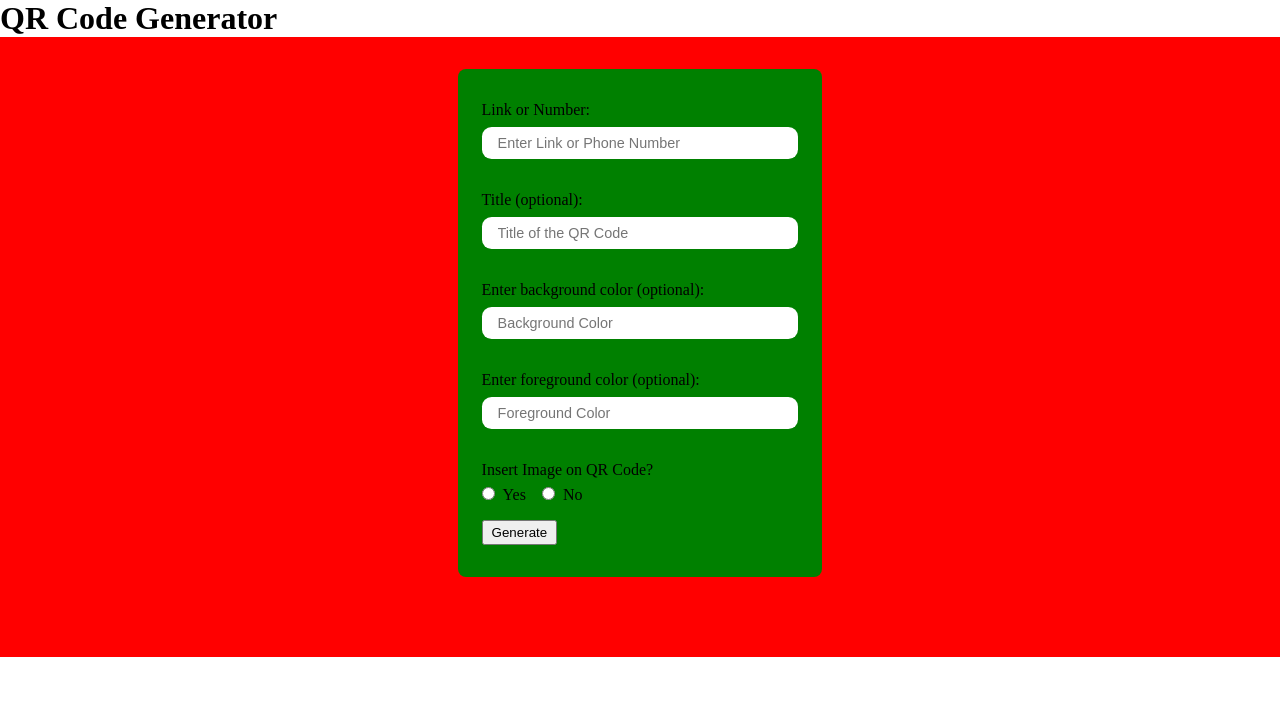
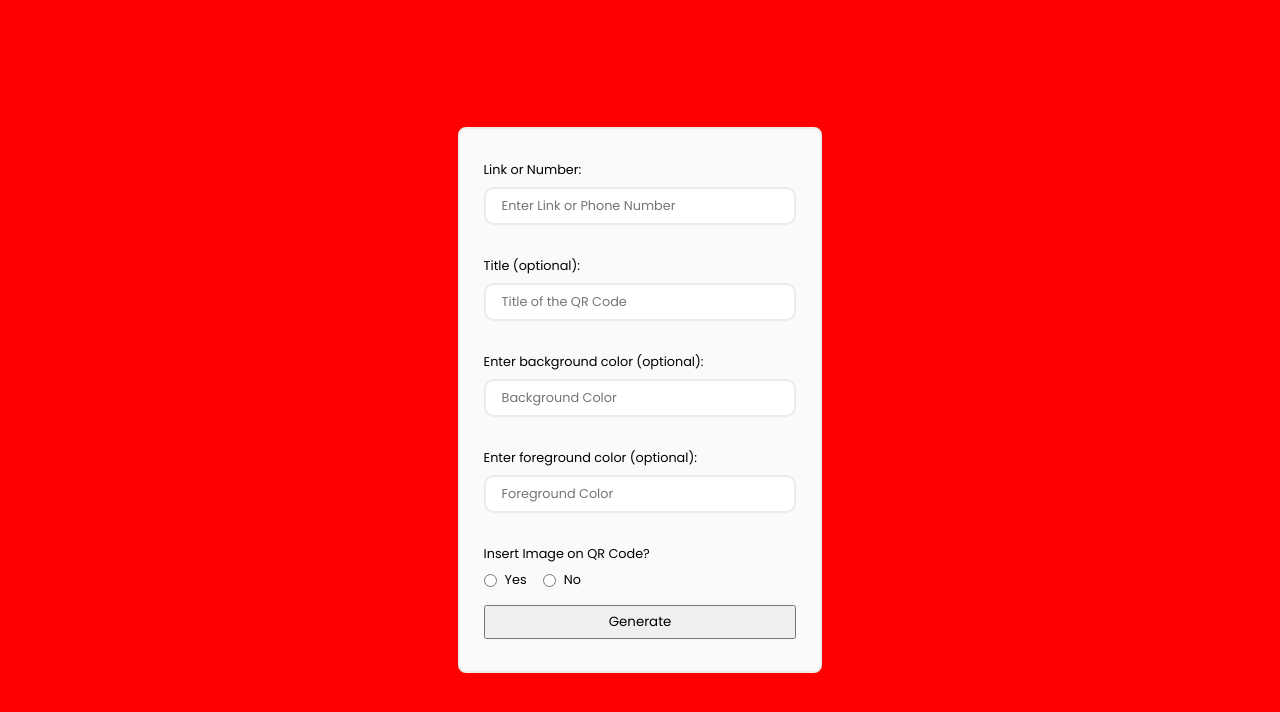
Before and after one commit to Dopetwist/React-QR-Code-generator, a React (Vite) app: page / in a window 1280 px wide. Shown: the top 712 px of the page. Built offline with nearby package versions, Linux system fonts and the light colour scheme.

Commit message:
Add useState to handle QR container dynamically. Add stylings

```diff
--- a/src/components/QrCode.jsx
+++ b/src/components/QrCode.jsx
@@ -13,6 +13,7 @@ function QrCode() {
 
     const [ inputValue, setInputValue ] = useState("");
     const [ code, setCode ] = useState();
+    const [ checkCode, setCheck ] = useState(false);
     const [ titleValue, setTitleValue ] = useState("");
     const [ bgValue, setBgValue ] = useState("");
     const [ fgValue, setFgValue ] = useState("");
@@ -101,6 +102,8 @@ function QrCode() {
     function handleClick(event) {
         event.preventDefault();
 
+        setCheck(true);
+
         setCode(<div className="svg-parent">
                 <div className="svg-con" ref={qrRef}>
                     {titleValue && <h2 className="title"> {titleValue} </h2>}
@@ -135,8 +138,8 @@ function QrCode() {
 
 
     return (
-        <div>
-            <h1> QR Code Generator </h1>
+        <div className="main-con">
+            {/* <h1> QR Code Generator </h1> */}
             <div className="container">
                 <form action="#">
 
@@ -204,9 +207,11 @@ function QrCode() {
                         />
                 </form>
 
-                <div className="img-con">
-                    {code}
-                </div>
+                {checkCode && (
+                    <div className="img-con">
+                        {code}
+                    </div>
+                )}
             </div>
         </div>
     )
--- a/src/index.css
+++ b/src/index.css
@@ -1,14 +1,15 @@
+@import url('https://fonts.googleapis.com/css2?family=Poppins:ital,wght@0,100;0,200;0,300;0,400;0,500;0,600;0,700;0,800;0,900;1,100;1,200;1,300;1,400;1,500;1,600;1,700;1,800;1,900&display=swap');
+
 * {
     margin: 0;
     padding: 0;
     box-sizing: border-box;
-}
-
-body {
-    overflow: hidden;
+    font-family: "Poppins", sans-serif;;
 }
 
 .container {
+    width: 100%;
+    min-height: 100vh;
     display: flex;
     justify-content: center;
     align-items: center;
@@ -21,21 +22,21 @@ body {
     width: 30%;
     padding: 2rem 1.5rem;
     border-radius: 0.5rem;
-    background-color: green;
+    border: 0.15rem solid #ececec;
+    background-color: #fafafa;
 }
 
 .container input {
     width: 100%;
-    font-size: 0.9rem;
+    font-size: 0.8rem;
     margin-top: 0.5rem;
     margin-bottom: 2rem;
     padding: 0.5rem 1rem;
     border-radius: 0.6rem;
-    border: none;
+    border: 0.15rem solid #ececec;
 }
 
 .container input#file-input {
-    width: 70%;
     margin-bottom: 0.5rem;
 }
 
@@ -43,9 +44,14 @@ section.checkbox {
     margin-bottom: 1rem;
 }
 
-.container input#excavate,
-.container input#yes,
-.container input#no {
+section.checkbox label,
+.input-div label,
+.radioBtns input,
+.radioBtns label {
+    font-size: 0.8rem;
+}
+
+.container input#excavate {
     width: max-content;
     font-size: 1rem;
     margin-right: 0.5rem;
@@ -53,8 +59,27 @@ section.checkbox {
     padding: 0;
 }
 
+.container input#yes,
+.container input#no {
+    margin-top: 0;
+    margin-bottom: 0;
+    padding: 0;
+}
+
+.container div.yes,
+.container div.no {
+    display: flex;
+    justify-content: center;
+    align-items: center;
+}
+
 .container div.no {
     margin-left: 1rem;
+}
+
+.container div.yes label,
+.container div.no label {
+    margin-left: 0.5rem;
 }
 
 .input-div {
@@ -63,9 +88,9 @@ section.checkbox {
 }
 
 .btn {
-    width: max-content;
+    width: 100%;
     margin-top: 1rem;
-    padding: 0.2rem 0.5rem;
+    padding: 0.3rem 0;
 }
 
 .btn:hover {
@@ -105,3 +130,8 @@ section.checkbox {
 #download-btn:hover {
    cursor: pointer;
 }
+
+section.logo p {
+    font-size: 0.8rem;
+    margin-bottom: 0.5rem;
+}
```
